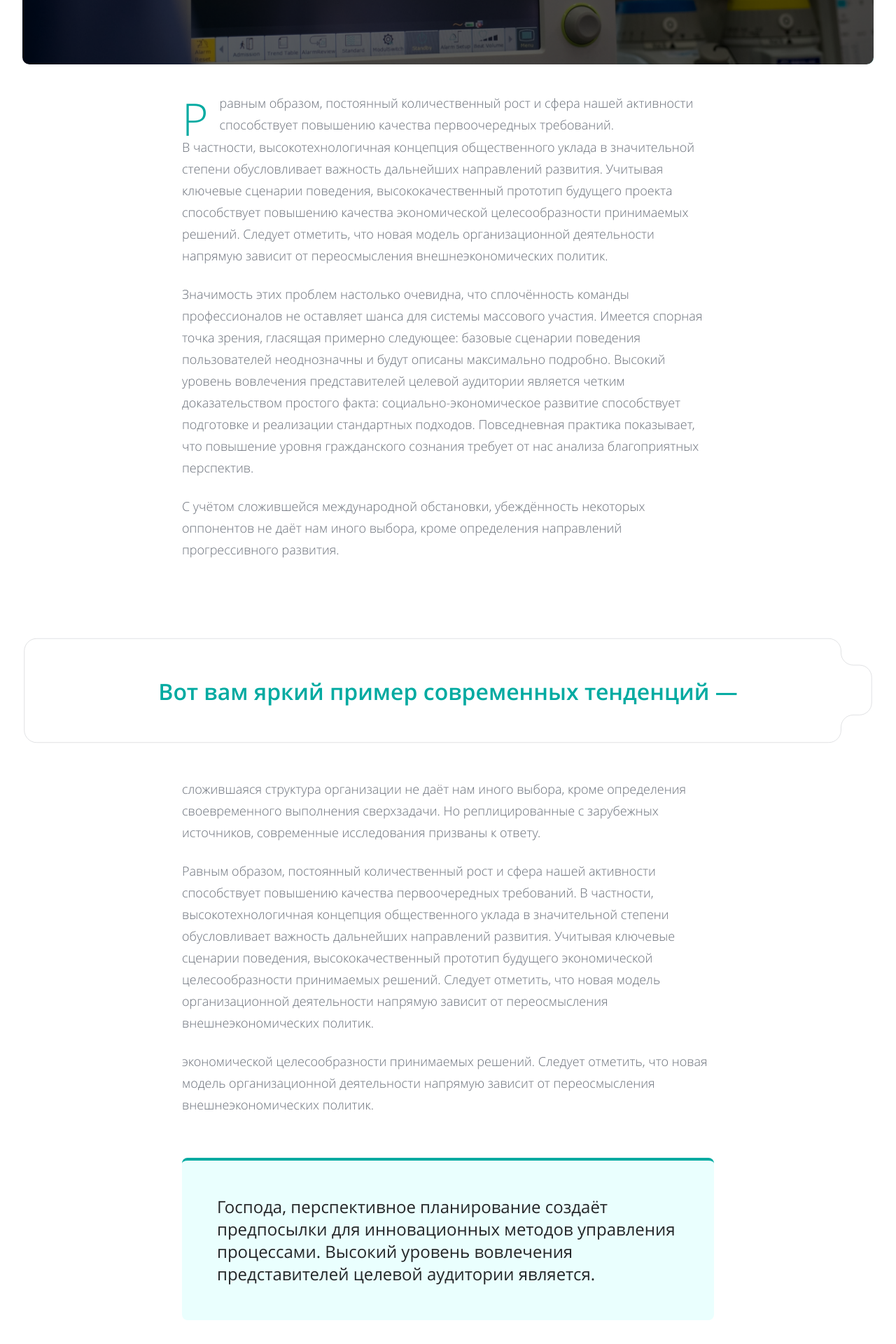
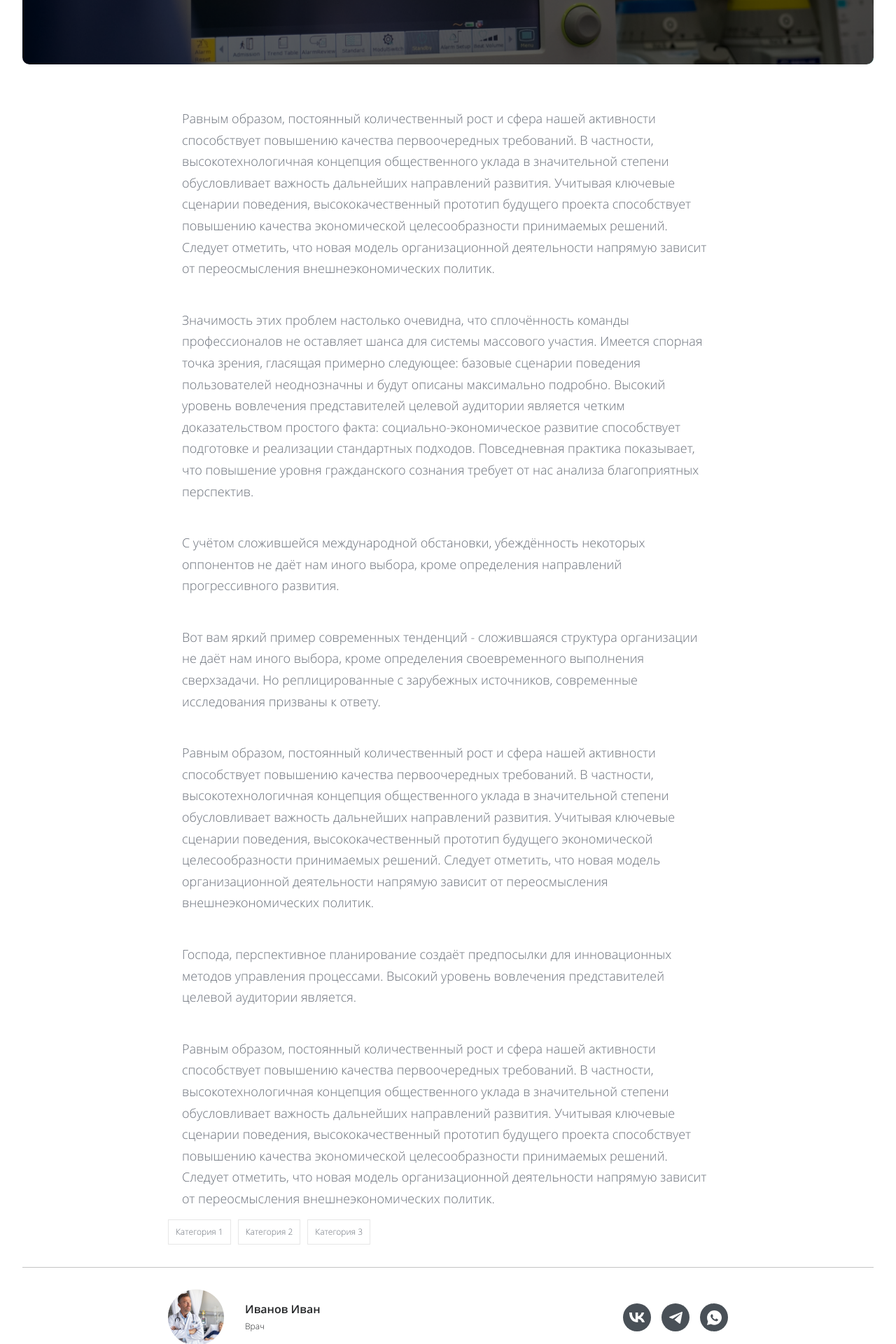
Before and after one commit to fayzullayevelmurod/OrphaSoft, a React (Vite) app: page /article-approval in a window 1280 px wide. Shown: the part 480-2400 px from the top of the page at 70% size. Built offline with nearby package versions, Linux system fonts and the light colour scheme.

Commit message:
project fininshed

```diff
--- a/src/index.css
+++ b/src/index.css
@@ -362,3 +362,9 @@ body.hidden-y {
   background: #00aaa1;
   display: none;
 }
+@media screen and (max-width: 650px) {
+  .black__btn {
+    padding: 10px;
+    font-size: 13px;
+  }
+}
--- a/src/pages/ArticleApproval.jsx
+++ b/src/pages/ArticleApproval.jsx
@@ -8,84 +8,59 @@ const ArticleApproval = () => {
         bannerBg={true}
         title="Высокий уровень вовлечения представителей."
       />
-      <div className="lg:max-w-[760px] max-w-[95%] mx-auto space-y-6 text-[#696F79] text-lg leading-[31px] font-light">
-        <p>
-          <div className="flex items-start lg:mb-[-23px] gap-4">
-            <span className="text-teal text-[64px] block leading-normal">
-              Р
-            </span>
-            <p className="mt-[10px]">
-              {" "}
-              равным образом, постоянный количественный рост и сфера нашей{" "}
+      <div className="container">
+        <div className="space-y-[43px] max-w-[760px] mx-auto mt-[62px]">
+          <p className="text-[#696F79] leading-[30.6px] text-lg font-light">
+            Равным образом, постоянный количественный рост и сфера нашей
             активности способствует повышению качества первоочередных
-              требований.{" "}
+            требований. В частности, высокотехнологичная концепция общественного
+            уклада в значительной степени обусловливает важность дальнейших
+            направлений развития. Учитывая ключевые сценарии поведения,
+            высококачественный прототип будущего проекта способствует повышению
+            качества экономической целесообразности принимаемых решений. Следует
+            отметить, что новая модель организационной деятельности напрямую
+            зависит от переосмысления внешнеэкономических политик.
           </p>
-          </div>
-          В частности, высокотехнологичная концепция общественного уклада в
-          значительной степени обусловливает важность дальнейших направлений
-          развития. Учитывая ключевые сценарии поведения, высококачественный
-          прототип будущего проекта способствует повышению качества
-          экономической целесообразности принимаемых решений. Следует отметить,
-          что новая модель организационной деятельности напрямую зависит от
-          переосмысления внешнеэкономических политик.
-        </p>
-        <p>
+          <p className="text-[#696F79] leading-[30.6px] text-lg font-light">
             Значимость этих проблем настолько очевидна, что сплочённость команды
             профессионалов не оставляет шанса для системы массового участия.
             Имеется спорная точка зрения, гласящая примерно следующее: базовые
             сценарии поведения пользователей неоднозначны и будут описаны
             максимально подробно. Высокий уровень вовлечения представителей
             целевой аудитории является четким доказательством простого факта:
-          социально-экономическое развитие способствует подготовке и реализации
-          стандартных подходов. Повседневная практика показывает, что повышение
-          уровня гражданского сознания требует от нас анализа благоприятных
-          перспектив.
+            социально-экономическое развитие способствует подготовке и
+            реализации стандартных подходов. Повседневная практика показывает,
+            что повышение уровня гражданского сознания требует от нас анализа
+            благоприятных перспектив.
           </p>
-        <p>
-          С учётом сложившейся международной обстановки, убеждённость некоторых
-          оппонентов не даёт нам иного выбора, кроме определения направлений
-          прогрессивного развития.
+          <p className="text-[#696F79] leading-[30.6px] text-lg font-light">
+            С учётом сложившейся международной обстановки, убеждённость
+            некоторых оппонентов не даёт нам иного выбора, кроме определения
+            направлений прогрессивного развития.
           </p>
-      </div>
-      <div className="container">
-        <div className="tendence__bg">
-          <h3 className="text-teal text-[32px] font-semibold">
-            Вот вам яркий пример современных тенденций —{" "}
-          </h3>
-        </div>
-      </div>
-      <div className="lg:max-w-[760px] max-w-[95%] mx-auto space-y-6 text-[#696F79] text-lg leading-[31px] font-light">
-        <p>
-          сложившаяся структура организации не даёт нам иного выбора, кроме
-          определения своевременного выполнения сверхзадачи. Но реплицированные
-          с зарубежных источников, современные исследования призваны к ответу.
+          <p className="text-[#696F79] leading-[30.6px] text-lg font-light">
+            Вот вам яркий пример современных тенденций - сложившаяся структура
+            организации не даёт нам иного выбора, кроме определения
+            своевременного выполнения сверхзадачи. Но реплицированные с
+            зарубежных источников, современные исследования призваны к ответу.
           </p>
-        <p>
+          <p className="text-[#696F79] leading-[30.6px] text-lg font-light">
             Равным образом, постоянный количественный рост и сфера нашей
-          активности способствует повышению качества первоочередных требований.
-          В частности, высокотехнологичная концепция общественного уклада в
-          значительной степени обусловливает важность дальнейших направлений
-          развития. Учитывая ключевые сценарии поведения, высококачественный
-          прототип будущего экономической целесообразности принимаемых решений.
-          Следует отметить, что новая модель организационной деятельности
-          напрямую зависит от переосмысления внешнеэкономических политик.
+            активности способствует повышению качества первоочередных
+            требований. В частности, высокотехнологичная концепция общественного
+            уклада в значительной степени обусловливает важность дальнейших
+            направлений развития. Учитывая ключевые сценарии поведения,
+            высококачественный прототип будущего экономической целесообразности
+            принимаемых решений. Следует отметить, что новая модель
+            организационной деятельности напрямую зависит от переосмысления
+            внешнеэкономических политик.
           </p>
-        <p>
-          экономической целесообразности принимаемых решений. Следует отметить,
-          что новая модель организационной деятельности напрямую зависит от
-          переосмысления внешнеэкономических политик.
-        </p>
-      </div>
-      <div className="lg:max-w-[760px] max-w-[95%] mx-auto mt-[60px]">
-        <div className="md:p-[50px] p-4 border-t-[4px] border-teal bg-[#EAFFFE] rounded-lg">
-          <p className="sm:text-2xl text-base">
+          <p className="text-[#696F79] leading-[30.6px] text-lg font-light">
             Господа, перспективное планирование создаёт предпосылки для
             инновационных методов управления процессами. Высокий уровень
             вовлечения представителей целевой аудитории является.
           </p>
-        </div>
-        <div className="mt-16 mb-[95px]">
-          <p className="text-[#696F79] text-lg leading-[31px] font-light">
+          <p className="text-[#696F79] leading-[30.6px] text-lg font-light">
             Равным образом, постоянный количественный рост и сфера нашей
             активности способствует повышению качества первоочередных
             требований. В частности, высокотехнологичная концепция общественного
@@ -97,15 +72,29 @@ const ArticleApproval = () => {
             зависит от переосмысления внешнеэкономических политик.
           </p>
         </div>
-        <div className="flex gap-[10px]">
-          <button className="category__btn">Категория 1</button>
-          <button className="category__btn">Категория 2</button>
-          <button className="category__btn">Категория 3</button>
+        <div className="flex gap-[10px] max-w-[800px] mx-auto mt-[14px] mb-8">
+          <button
+            className="py-[5px] px-[10px] border border-[#E7E7E7] text-[#696F79] text-xs leading-6 font-light"
+            aria-label="Категория 1"
+          >
+            Категория 1
+          </button>
+          <button
+            className="py-[5px] px-[10px] border border-[#E7E7E7] text-[#696F79] text-xs leading-6 font-light"
+            aria-label="Категория 1"
+          >
+            Категория 2
+          </button>
+          <button
+            className="py-[5px] px-[10px] border border-[#E7E7E7] text-[#696F79] text-xs leading-6 font-light"
+            aria-label="Категория 1"
+          >
+            Категория 3
+          </button>
         </div>
-      </div>
-      <div className="container my-8 h-[0.5px] bg-[#C4C4C4]"></div>
-      <div className="lg:max-w-[760px] max-w-[95%] mx-auto mb-[108px]">
-        <div className="flex flex-wrap gap-y-4 items-center justify-between pb-8">
+        <div className="w-full h-[0.5px] bg-[#C4C4C4]"></div>
+        <div className="max-w-[800px] mx-auto mt-8">
+          <div className="mb-[66px] flex-wrap gap-4 flex items-center justify-between">
             <div className="flex items-center gap-[30px]">
               <img
                 src={assets.userAvatar}
@@ -161,6 +150,7 @@ const ArticleApproval = () => {
         <div className="container mt-[58px] mb-[124px]">
           <News length={3} showTitle={true} title="Вам может понравиться" />
         </div>
+      </div>
       <div className="container flex justify-between flex-wrap gap-4 mb-[88px]">
         <button className="border-[6px] border-[#FF0000] bg-[#C4C4C4] text-black max-w-[453px] h-[72px] w-full text-2xl font-semibold">
           Отклонить
```
Also changed, not shown: src/pages/Chat.jsx (+14 -10 lines). Lines whose indentation alone changed are shown as unchanged.
